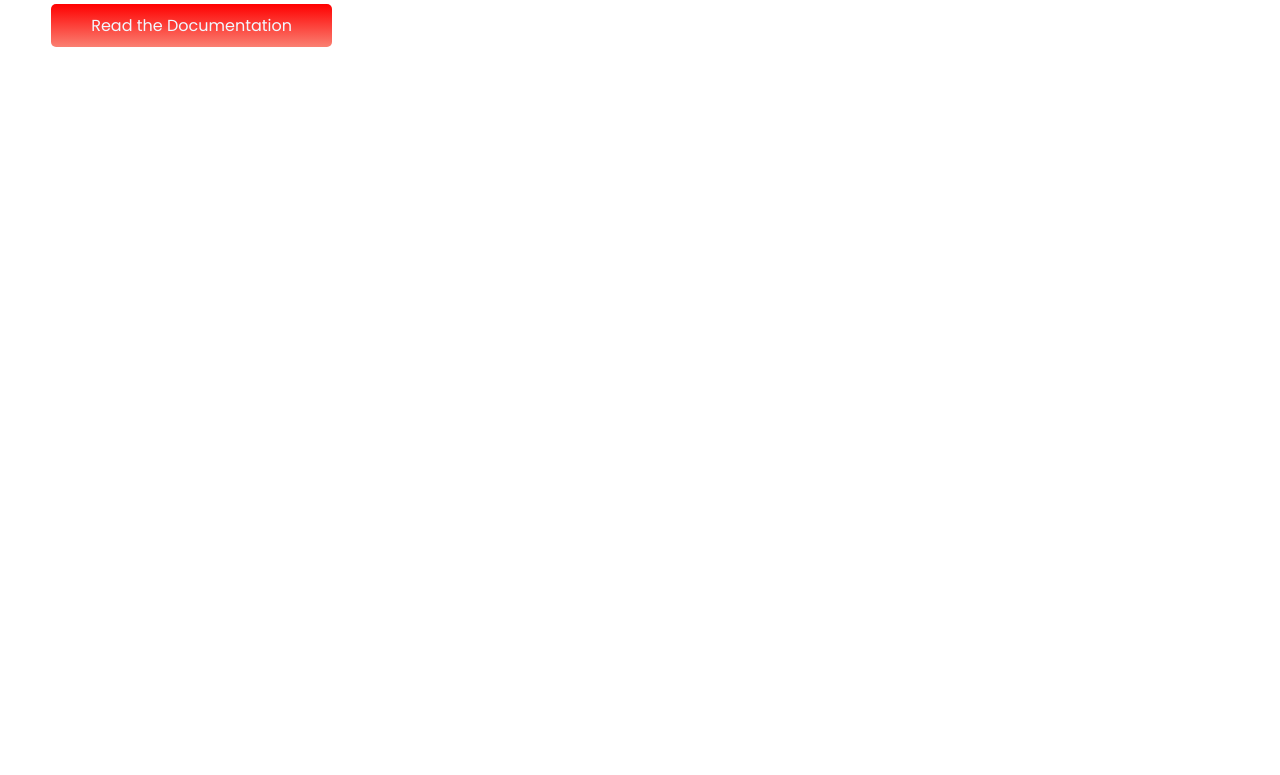
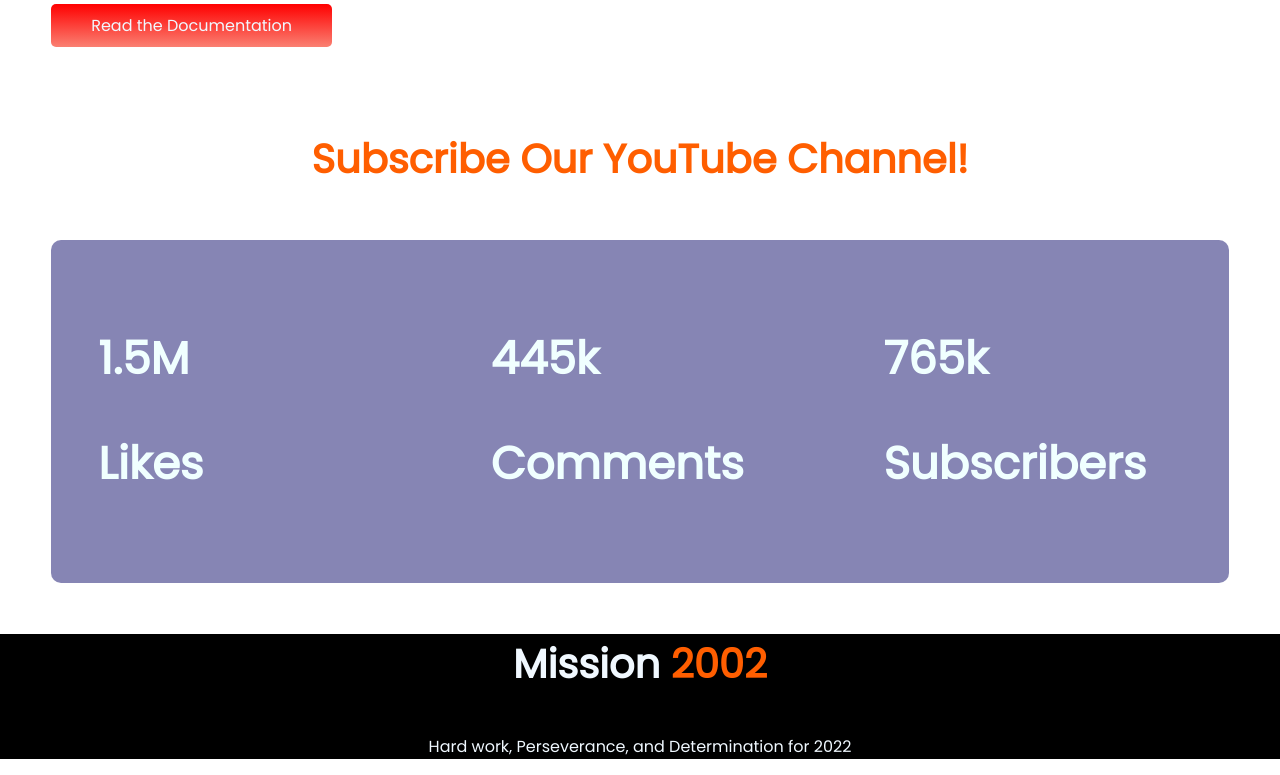
Before and after one commit to abdullahfaisal5/brand-new-mission, a plain HTML site: page index.html in a window 1280 px wide. Shown: the part 2112-2887 px from the top of the page. Before the commit the page ends 2206 px from the top, so only its background shows below. Drawn offline with Linux system fonts and the light colour scheme.

Commit message:
footer-added

```diff
--- a/index.html
+++ b/index.html
@@ -63,5 +63,28 @@
             <img class="project-picture" src="images/project.png" alt="">
         </div>
     </section>
+
+    <section>
+        <h3 class="orange-color">Subscribe Our YouTube Channel!</h3>
+        <div class="popularity-area">
+            <div class="our-popularity" >
+                <h2>1.5M</h2>
+                <h2>Likes</h2>
+            </div>
+            <div class="our-popularity">
+                <h2>445k</h2>
+                <h2>Comments</h2>
+            </div>
+            <div class="our-popularity">
+                <h2>765k</h2>
+                <h2>Subscribers</h2>
+            </div>
+        </div>
+    </section>
+
+    <footer>
+        <h3>Mission <span class="orange-color">2002</span></h3>
+        <p>Hard work, Perseverance, and Determination for 2022</p>
+    </footer>
 </body>
 </html>
--- a/style.css
+++ b/style.css
@@ -62,7 +62,7 @@
 }
 
 .each-mission {
-    width: 310%;
+    width: 31%;
     margin: 4%;
 
 }
@@ -111,3 +111,32 @@
     background-position: left;
 
 }
+
+.popularity-area {
+    display: flex;
+    background-color: rgba(45, 44, 126, 0.575);
+    margin: 4%;
+    border-radius: 10px;
+    color: azure;
+}
+
+.our-popularity {
+    width: 31%;
+    padding: 4%;
+}
+
+h3 {
+    font-size: 40px;
+    text-align: center;
+}
+
+.orange-color {
+    color: rgb(255, 94, 0);
+}
+
+footer {
+    text-align: center;
+    background-color: black;
+    color: aliceblue;
+    margin-bottom: 0;
+}
```
